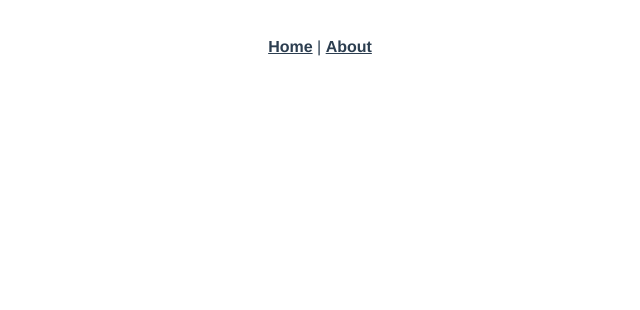
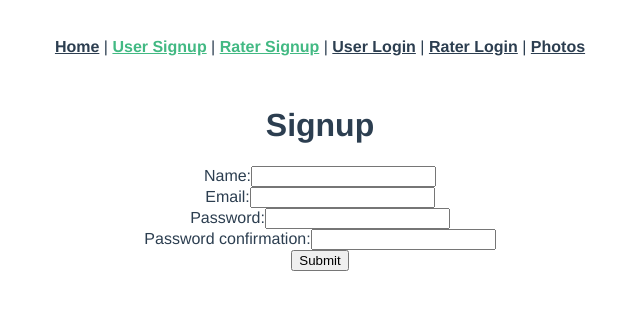
Before and after one commit to vjuska/rate_me_frontend, a Vue app: page /signup in a window 1280 px wide. Shown: the top 310 px of the page, without its empty margins (320-960 px from the left). Built offline with nearby package versions, Linux system fonts and the light colour scheme.

Commit message:
Added current profile info to home page

```diff
--- a/package.json
+++ b/package.json
@@ -8,6 +8,7 @@
     "lint": "vue-cli-service lint"
   },
   "dependencies": {
+    "axios": "^0.24.0",
     "core-js": "^3.6.5",
     "vue": "^2.6.11",
     "vue-router": "^3.2.0"
--- a/src/App.vue
+++ b/src/App.vue
@@ -3,7 +3,15 @@
     <div id="nav">
       <router-link to="/">Home</router-link>
       |
-      <router-link to="/about">About</router-link>
+      <router-link to="/signup">User Signup</router-link>
+      |
+      <router-link to="/signup">Rater Signup</router-link>
+      |
+      <router-link to="/login">User Login</router-link>
+      |
+      <router-link to="/rater">Rater Login</router-link>
+      |
+      <router-link to="/photos">Photos</router-link>
     </div>
     <router-view />
   </div>
--- a/src/main.js
+++ b/src/main.js
@@ -1,6 +1,14 @@
 import Vue from "vue";
 import App from "./App.vue";
 import router from "./router";
+import axios from "axios";
+
+axios.defaults.baseURL = process.env.NODE_ENV === "development" ? "http://localhost:3000" : "/";
+
+var jwt = localStorage.getItem("jwt");
+if (jwt) {
+  axios.defaults.headers.common["Authorization"] = "Bearer " + jwt;
+}
 
 Vue.config.productionTip = false;
 
--- a/src/router/index.js
+++ b/src/router/index.js
@@ -1,6 +1,9 @@
 import Vue from "vue";
 import VueRouter from "vue-router";
 import Home from "../views/Home.vue";
+import PhotosIndex from "../views/PhotosIndex.vue";
+import Signup from "../views/Signup.vue";
+import Login from "../views/Login.vue";
 
 Vue.use(VueRouter);
 
@@ -18,6 +21,21 @@ const routes = [
     // which is lazy-loaded when the route is visited.
     component: () => import(/* webpackChunkName: "about" */ "../views/About.vue"),
   },
+  {
+    path: "/photos",
+    name: "photos-index",
+    component: PhotosIndex,
+  },
+  {
+    path: "/signup",
+    name: "signup",
+    component: Signup,
+  },
+  {
+    path: "/login",
+    name: "login",
+    component: Login,
+  },
 ];
 
 const router = new VueRouter({
--- a/src/views/Home.vue
+++ b/src/views/Home.vue
@@ -1,18 +1,58 @@
 <template>
   <div class="home">
-    <img alt="Vue logo" src="../assets/logo.png" />
-    <HelloWorld msg="Welcome to Your Vue.js App" />
+    <h1>Current User</h1>
+    <div v-if="currentUserFirstName">
+      <img :src="currentUserPhoto" width="300" alt="" />
+      <p>First Name: {{ currentUserFirstName }}</p>
+      <p>Last Name: {{ currentUserLastName }}</p>
+      <p>Location: {{ currentUserLocation }}</p>
+      <p>Job: {{ currentUserJob }}</p>
+    </div>
+
+    <div v-else>
+      <p>not logged in...</p>
+    </div>
   </div>
 </template>
 
+<style></style>
+
 <script>
-// @ is an alias to /src
-import HelloWorld from "@/components/HelloWorld.vue";
-
+import axios from "axios";
 export default {
-  name: "Home",
-  components: {
-    HelloWorld,
+  data: function () {
+    return {
+      currentUserPhoto: null,
+      currentUserFirstName: null,
+      currentUserLastName: null,
+      currentUserLocation: null,
+      currentUserJob: null,
+      photos: [],
+      users: [],
+    };
+  },
+  created: function () {
+    this.currentUserFirstName = localStorage.getItem("currentUserFirstName");
+    this.currentUserLastName = localStorage.getItem("currentUserLastName");
+    this.currentUserPhoto = localStorage.getItem("currentUserPhoto");
+    this.currentUserLocation = localStorage.getItem("currentUserLocation");
+    this.currentUserJob = localStorage.getItem("currentUserJob");
+    // this.indexPhotos();
+    // this.indexUsers();
+  },
+  methods: {
+    indexPhotos: function () {
+      axios.get("/photos").then((response) => {
+        console.log("photos index", response);
+        this.photos = response.data;
+      });
+    },
+    indexUsers: function () {
+      axios.get("/users").then((response) => {
+        console.log("users index", response);
+        this.photos = response.data;
+      });
+    },
   },
 };
 </script>
--- /dev/null
+++ b/src/views/Login.vue
@@ -0,0 +1,57 @@
+<template>
+  <div class="login">
+    <form v-on:submit.prevent="submit()">
+      <h1>Login</h1>
+      <ul>
+        <li v-for="error in errors" v-bind:key="error">{{ error }}</li>
+      </ul>
+      <div>
+        <label>Email:</label>
+        <input type="email" v-model="newSessionParams.email" />
+      </div>
+      <div>
+        <label>Password:</label>
+        <input type="password" v-model="newSessionParams.password" />
+      </div>
+      <input type="submit" value="Submit" />
+    </form>
+  </div>
+</template>
+
+<script>
+import axios from "axios";
+
+export default {
+  data: function () {
+    return {
+      newSessionParams: {
+        email: "person1@test.com",
+        password: "password",
+      },
+      errors: [],
+    };
+  },
+  methods: {
+    submit: function () {
+      axios
+        .post("http://localhost:3000/sessions", this.newSessionParams)
+        .then((response) => {
+          axios.defaults.headers.common["Authorization"] = "Bearer " + response.data.jwt;
+          localStorage.setItem("jwt", response.data.jwt);
+          localStorage.setItem("currentUserFirstName", response.data.first_name);
+          localStorage.setItem("currentUserLastName", response.data.last_name);
+          localStorage.setItem("currentUserLocation", response.data.location);
+          localStorage.setItem("currentUserJob", response.data.job);
+          localStorage.setItem("currentUserPhoto", response.data.photo);
+          this.$router.push("/");
+        })
+        .catch((error) => {
+          console.log(error.response);
+          this.errors = ["Invalid email or password."];
+          this.email = "";
+          this.password = "";
+        });
+    },
+  },
+};
+</script>
--- /dev/null
+++ b/src/views/PhotosIndex.vue
@@ -0,0 +1,35 @@
+<template>
+  <div class="photos-index">
+    <h1>All Photos</h1>
+    <div v-for="photo in photos" v-bind:key="photo.id">
+      <img v-bind:src="photo.img_url" width="200px" alt="" />
+      <div v-for="rating in photo.ratings" v-bind:key="rating.id">
+        <p>Feedback: {{ rating.description }}</p>
+        <p>Score for photo: {{ rating.score_for_photo }}</p>
+        <p>Rater feed back: {{ rating.rater_feed_back }}</p>
+      </div>
+    </div>
+  </div>
+</template>
+
+<script>
+import axios from "axios";
+export default {
+  data: function () {
+    return {
+      photos: [],
+    };
+  },
+  created: function () {
+    this.indexPhotos();
+  },
+  methods: {
+    indexPhotos: function () {
+      axios.get("http://localhost:3000/photos").then((response) => {
+        console.log("photos index", response);
+        this.photos = response.data;
+      });
+    },
+  },
+};
+</script>
--- /dev/null
+++ b/src/views/Signup.vue
@@ -0,0 +1,53 @@
+<template>
+  <div class="signup">
+    <form v-on:submit.prevent="submit()">
+      <h1>Signup</h1>
+      <ul>
+        <li v-for="error in errors" v-bind:key="error">{{ error }}</li>
+      </ul>
+      <div>
+        <label>Name:</label>
+        <input type="text" v-model="newUserParams.name" />
+      </div>
+      <div>
+        <label>Email:</label>
+        <input type="email" v-model="newUserParams.email" />
+      </div>
+      <div>
+        <label>Password:</label>
+        <input type="password" v-model="newUserParams.password" />
+      </div>
+      <div>
+        <label>Password confirmation:</label>
+        <input type="password" v-model="newUserParams.password_confirmation" />
+      </div>
+      <input type="submit" value="Submit" />
+    </form>
+  </div>
+</template>
+
+<script>
+import axios from "axios";
+
+export default {
+  data: function () {
+    return {
+      newUserParams: {},
+      errors: [],
+    };
+  },
+  methods: {
+    submit: function () {
+      axios
+        .post("/users", this.newUserParams)
+        .then((response) => {
+          console.log(response.data);
+          this.$router.push("/login");
+        })
+        .catch((error) => {
+          this.errors = error.response.data.errors;
+        });
+    },
+  },
+};
+</script>
```
Also changed, not shown: 1 other file (tests, documents, lock files or other folders).
